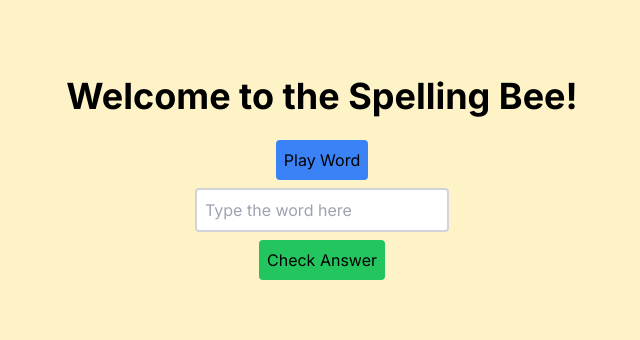
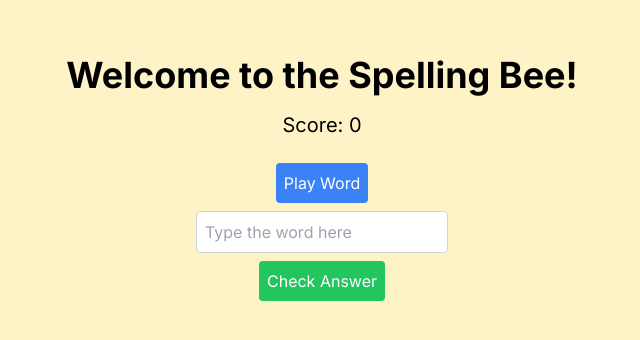
Before and after one commit to rhotter/spelling-bee, a Next.js app: page / in a window 1280 px wide. Shown: the part 218-558 px from the top of the page, without its empty margins (318-958 px from the left). Built offline with nearby package versions, Linux system fonts and the light colour scheme.

Commit message:
Add score and dont repeat words

```diff
--- a/components/WordPlayer.tsx
+++ b/components/WordPlayer.tsx
@@ -1,43 +1,70 @@
 "use client";
-
-import { getRandomWord } from "@/utils/getRandomWord";
+// components/WordPlayer.tsx
+import React, { useState, useEffect } from "react";
+import wordList from "../data/words.json"; // Import the word list
 import { speakWord } from "@/utils/speakWord";
-import React, { useState } from "react";
 
 const WordPlayer: React.FC = () => {
+  const [remainingWords, setRemainingWords] = useState<string[]>([]);
   const [currentWord, setCurrentWord] = useState<string>("");
   const [userInput, setUserInput] = useState<string>("");
   const [result, setResult] = useState<string>("");
+  const [score, setScore] = useState<number>(0);
+
+  useEffect(() => {
+    // Initialize the remaining words list from the imported word list
+    setRemainingWords(wordList);
+  }, []);
 
   const playWord = () => {
-    const word = getRandomWord();
+    if (remainingWords.length === 0) {
+      alert("All words completed!");
+      return;
+    }
+    const randomIndex = Math.floor(Math.random() * remainingWords.length);
+    const word = remainingWords[randomIndex];
     setCurrentWord(word);
     speakWord(word);
     setResult("");
     setUserInput("");
+
+    // Remove the word from the remaining words list
+    const newRemainingWords = remainingWords.filter(
+      (w, index) => index !== randomIndex
+    );
+    setRemainingWords(newRemainingWords);
   };
 
   const checkAnswer = () => {
-    setResult(
-      userInput.trim().toLowerCase() === currentWord.toLowerCase()
-        ? "Correct!"
-        : "Incorrect"
-    );
+    if (userInput.trim().toLowerCase() === currentWord.toLowerCase()) {
+      setResult("Correct!");
+      setScore(score + 1);
+    } else {
+      setResult("Incorrect");
+    }
   };
 
   return (
     <div className="flex flex-col items-center">
-      <button onClick={playWord} className="bg-blue-500 p-2 rounded my-2">
+      <p className="text-xl mb-4">Score: {score}</p>
+
+      <button
+        onClick={playWord}
+        className="bg-blue-500 text-white p-2 rounded my-2"
+      >
         Play Word
       </button>
       <input
         type="text"
         value={userInput}
         onChange={(e) => setUserInput(e.target.value)}
-        className="border-2 border-gray-300 p-2 rounded text-black"
+        className="border border-gray-300 p-2 rounded"
         placeholder="Type the word here"
       />
-      <button onClick={checkAnswer} className="bg-green-500 p-2 rounded my-2">
+      <button
+        onClick={checkAnswer}
+        className="bg-green-500 text-white p-2 rounded my-2"
+      >
         Check Answer
       </button>
       <p className="text-xl">{result}</p>
```
